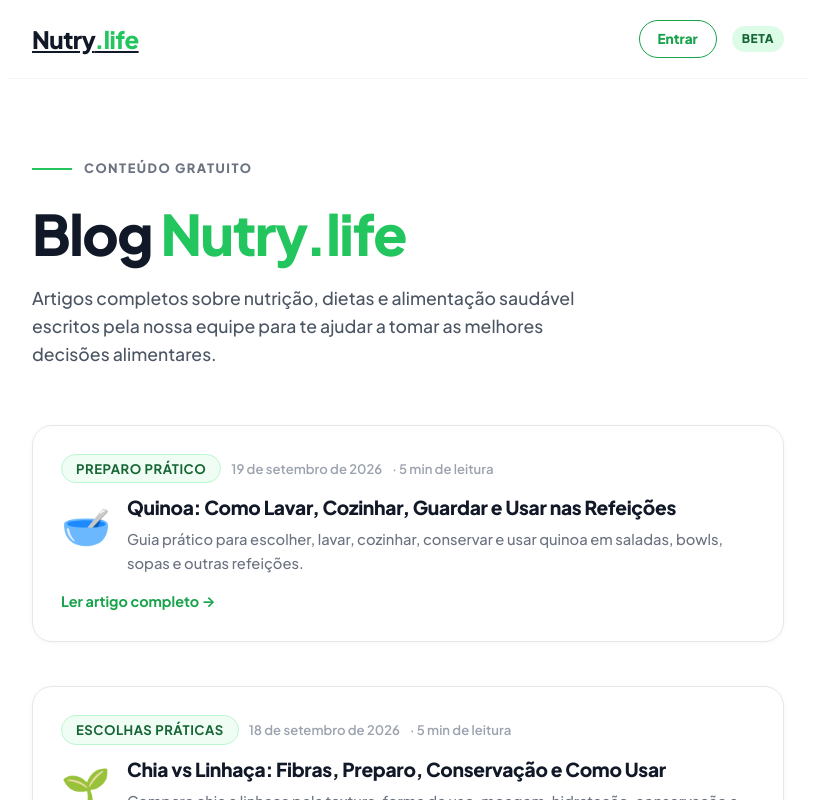
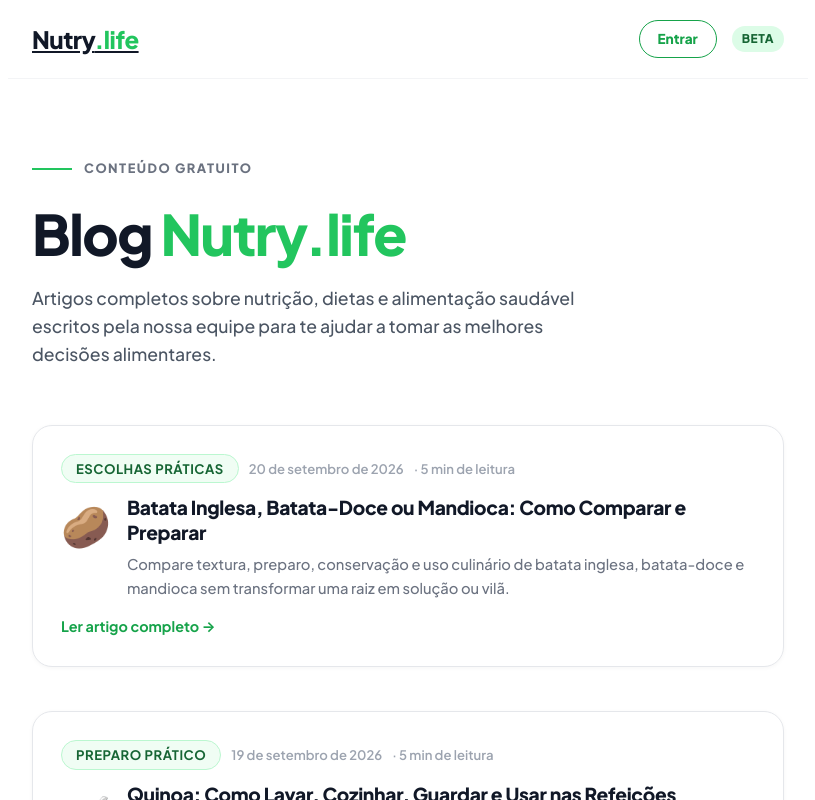
Before and after one commit to elevanceseguros/Nutri, a Next.js app: page /blog in a window 1280 px wide. Shown: the top 800 px of the page, without its empty margins (232-1047 px from the left). Built offline with nearby package versions, Linux system fonts and the light colour scheme.

Commit message:
Adiciona artigo de 20 de setembro ao blog

```diff
--- a/src/app/blog/page.tsx
+++ b/src/app/blog/page.tsx
@@ -14,6 +14,15 @@ export const metadata: Metadata = {
 };
 
 const posts = [
+  {
+    "slug": "batata-inglesa-doce-mandioca-comparar-preparar",
+    "titulo": "Batata Inglesa, Batata-Doce ou Mandioca: Como Comparar e Preparar",
+    "descricao": "Compare textura, preparo, conservação e uso culinário de batata inglesa, batata-doce e mandioca sem transformar uma raiz em solução ou vilã.",
+    "data": "20 de setembro de 2026",
+    "tempo": "5 min de leitura",
+    "tag": "Escolhas práticas",
+    "emoji": "🥔"
+  },
   {
     "slug": "quinoa-como-lavar-cozinhar-guardar-usar",
     "titulo": "Quinoa: Como Lavar, Cozinhar, Guardar e Usar nas Refeições",
```
